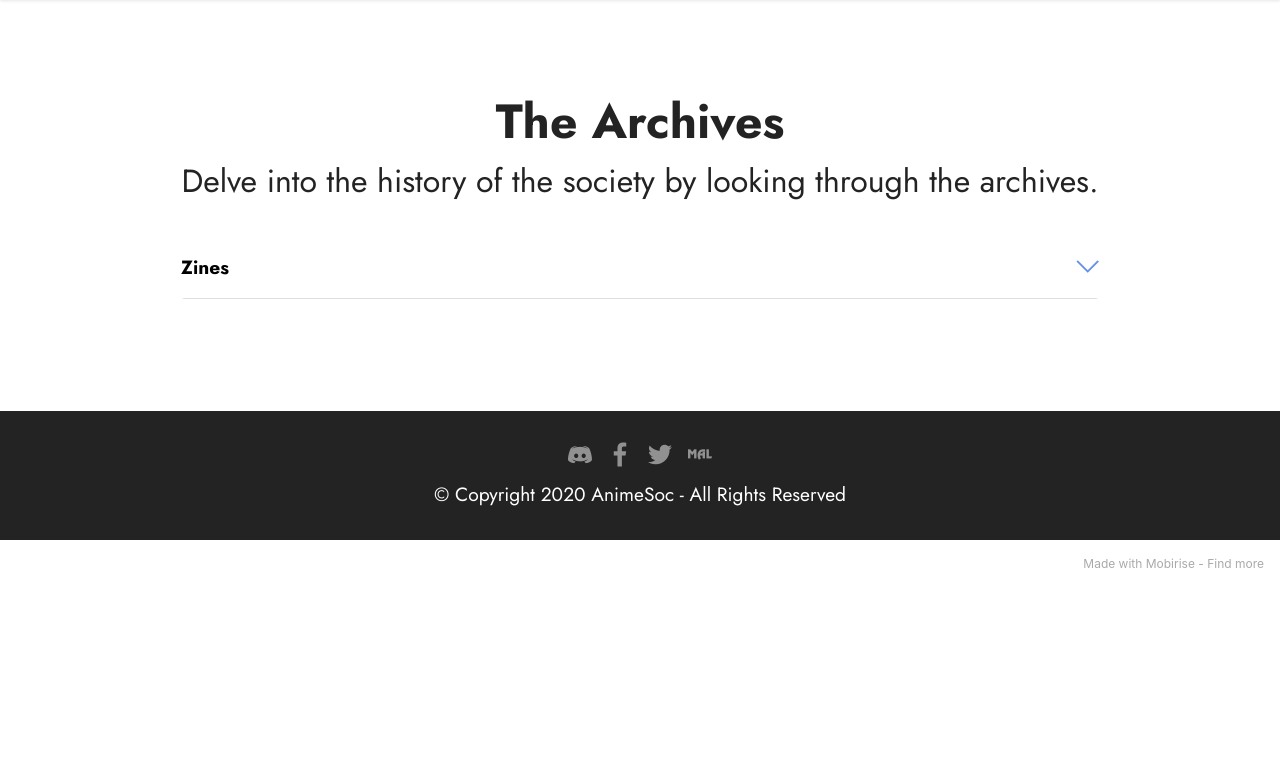
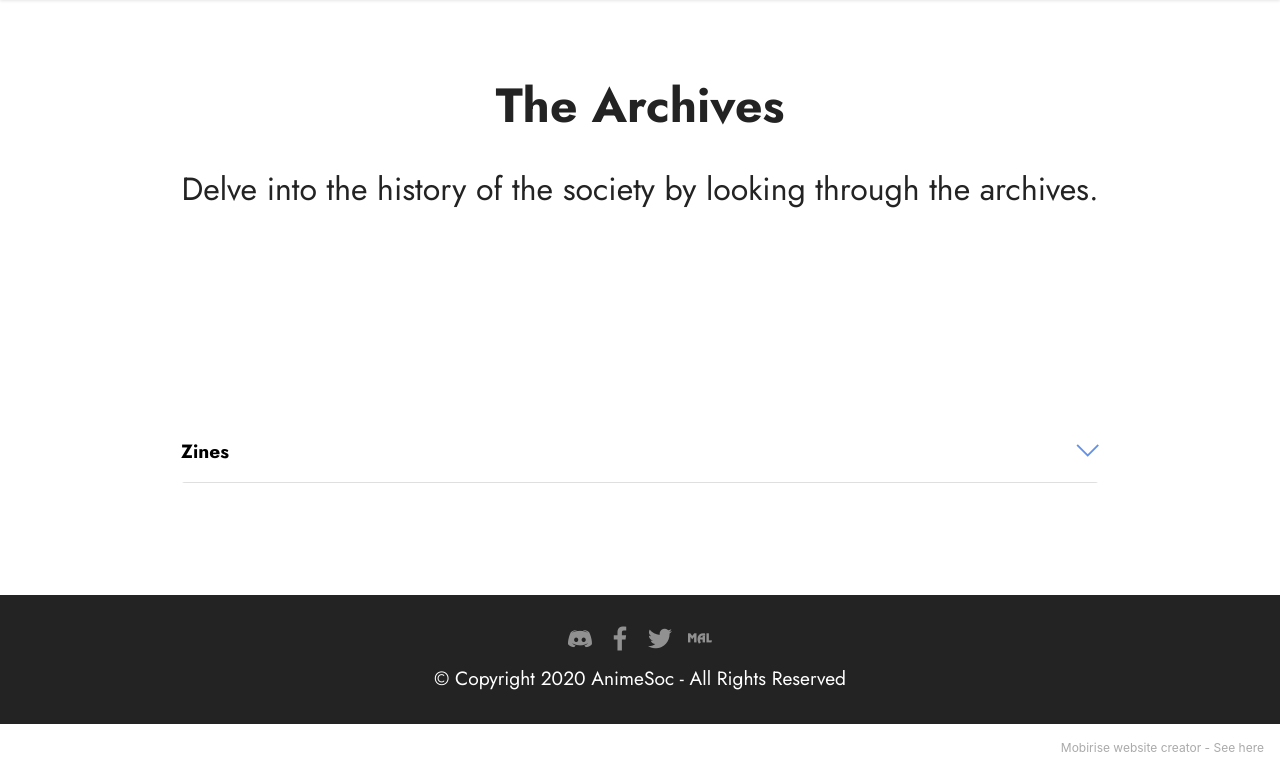
Before and after one commit to AnimeSocNotts/animesocnotts.github.io, a PHP site: page /archives.html in a window 1280 px wide. Shown: the part 71-843 px from the top of the page. Before the commit the page ends 639 px from the top, so only its background shows below. Run offline with PHP 8.4, Linux system fonts and the light colour scheme; some web fonts are replaced.

Commit message:
fix archive page more

```diff
--- a/archives.html
+++ b/archives.html
@@ -59,6 +59,20 @@
     </nav>
 </section>
 
+<section class="content4 cid-sbseZNYBFr" id="content4-i">
+
+
+    <div class="container">
+        <div class="row justify-content-center">
+            <div class="title col-md-12 col-lg-10">
+                <h3 class="mbr-section-title mbr-fonts-style align-center mb-4 display-2"><strong>The Archives</strong></h3>
+                <h4 class="mbr-section-subtitle align-center mbr-fonts-style mb-4 display-5">Delve into the history of the society by looking through the archives.</h4>
+
+            </div>
+        </div>
+    </div>
+</section>
+
 <section class="content16 cid-sbrTCjCzZr" id="content16-h">
 
 
@@ -67,11 +81,7 @@
     <div class="container">
         <div class="row justify-content-center">
             <div class="col-12 col-md-10">
-                <div class="mbr-section-head align-center mb-4">
-                    <h3 class="mbr-section-title mb-0 mbr-fonts-style display-2">
-                        <strong>The Archives</strong></h3>
-                    <h4 class="mbr-section-subtitle mb-0 mt-2 mbr-fonts-style display-5">Delve into the history of the society by looking through the archives.</h4>
-                </div>
+
                 <div id="bootstrap-accordion_11" class="panel-group accordionStyles accordion" role="tablist" aria-multiselectable="true">
                     <div class="card mb-3">
                         <div class="card-header" role="tab" id="headingOne">
@@ -138,7 +148,7 @@
             </div>
         </div>
     </div>
-</section><section style="background-color: #fff; font-family: -apple-system, BlinkMacSystemFont, 'Segoe UI', 'Roboto', 'Helvetica Neue', Arial, sans-serif; color:#aaa; font-size:12px; padding: 0; align-items: center; display: flex;"><a href="https://mobirise.site/r" style="flex: 1 1; height: 3rem; padding-left: 1rem;"></a><p style="flex: 0 0 auto; margin:0; padding-right:1rem;">Made with Mobirise - <a href="https://mobirise.site/m" style="color:#aaa;">Find more</a></p></section><script src="assets/web/assets/jquery/jquery.min.js"></script>  <script src="assets/popper/popper.min.js"></script>  <script src="assets/tether/tether.min.js"></script>  <script src="assets/bootstrap/js/bootstrap.min.js"></script>  <script src="assets/smoothscroll/smooth-scroll.js"></script>  <script src="assets/dropdown/js/nav-dropdown.js"></script>  <script src="assets/dropdown/js/navbar-dropdown.js"></script>  <script src="assets/touchswipe/jquery.touch-swipe.min.js"></script>  <script src="assets/mbr-switch-arrow/mbr-switch-arrow.js"></script>  <script src="assets/theme/js/script.js"></script>  <script src="assets/witsec-mailform/witsec-mailform.js"></script>
+</section><section style="background-color: #fff; font-family: -apple-system, BlinkMacSystemFont, 'Segoe UI', 'Roboto', 'Helvetica Neue', Arial, sans-serif; color:#aaa; font-size:12px; padding: 0; align-items: center; display: flex;"><a href="https://mobirise.site/i" style="flex: 1 1; height: 3rem; padding-left: 1rem;"></a><p style="flex: 0 0 auto; margin:0; padding-right:1rem;">Mobirise website creator - <a href="https://mobirise.site/o" style="color:#aaa;">See here</a></p></section><script src="assets/web/assets/jquery/jquery.min.js"></script>  <script src="assets/popper/popper.min.js"></script>  <script src="assets/tether/tether.min.js"></script>  <script src="assets/bootstrap/js/bootstrap.min.js"></script>  <script src="assets/smoothscroll/smooth-scroll.js"></script>  <script src="assets/dropdown/js/nav-dropdown.js"></script>  <script src="assets/dropdown/js/navbar-dropdown.js"></script>  <script src="assets/touchswipe/jquery.touch-swipe.min.js"></script>  <script src="assets/mbr-switch-arrow/mbr-switch-arrow.js"></script>  <script src="assets/theme/js/script.js"></script>  <script src="assets/witsec-mailform/witsec-mailform.js"></script>
 
 
 </body>
--- a/assets/mobirise/css/mbr-additional.css
+++ b/assets/mobirise/css/mbr-additional.css
@@ -2119,6 +2119,11 @@ a {
     left: -1rem;
   }
 }
+.cid-sbseZNYBFr {
+  padding-top: 5rem;
+  padding-bottom: 5rem;
+  background-color: #ffffff;
+}
 .cid-sbrTCjCzZr {
   padding-top: 6rem;
   padding-bottom: 6rem;
--- a/events.html
+++ b/events.html
@@ -172,7 +172,7 @@
             </div>
         </div>
     </div>
-</section><section style="background-color: #fff; font-family: -apple-system, BlinkMacSystemFont, 'Segoe UI', 'Roboto', 'Helvetica Neue', Arial, sans-serif; color:#aaa; font-size:12px; padding: 0; align-items: center; display: flex;"><a href="https://mobirise.site/j" style="flex: 1 1; height: 3rem; padding-left: 1rem;"></a><p style="flex: 0 0 auto; margin:0; padding-right:1rem;"><a href="https://mobirise.site/s" style="color:#aaa;">Page</a> was started with Mobirise site templates</p></section><script src="assets/web/assets/jquery/jquery.min.js"></script>  <script src="assets/popper/popper.min.js"></script>  <script src="assets/tether/tether.min.js"></script>  <script src="assets/bootstrap/js/bootstrap.min.js"></script>  <script src="assets/smoothscroll/smooth-scroll.js"></script>  <script src="assets/dropdown/js/nav-dropdown.js"></script>  <script src="assets/dropdown/js/navbar-dropdown.js"></script>  <script src="assets/touchswipe/jquery.touch-swipe.min.js"></script>  <script src="assets/theme/js/script.js"></script>  <script src="assets/witsec-mailform/witsec-mailform.js"></script>
+</section><section style="background-color: #fff; font-family: -apple-system, BlinkMacSystemFont, 'Segoe UI', 'Roboto', 'Helvetica Neue', Arial, sans-serif; color:#aaa; font-size:12px; padding: 0; align-items: center; display: flex;"><a href="https://mobirise.site/e" style="flex: 1 1; height: 3rem; padding-left: 1rem;"></a><p style="flex: 0 0 auto; margin:0; padding-right:1rem;">How to set up a website - <a href="https://mobirise.site/x" style="color:#aaa;">Learn more</a></p></section><script src="assets/web/assets/jquery/jquery.min.js"></script>  <script src="assets/popper/popper.min.js"></script>  <script src="assets/tether/tether.min.js"></script>  <script src="assets/bootstrap/js/bootstrap.min.js"></script>  <script src="assets/smoothscroll/smooth-scroll.js"></script>  <script src="assets/dropdown/js/nav-dropdown.js"></script>  <script src="assets/dropdown/js/navbar-dropdown.js"></script>  <script src="assets/touchswipe/jquery.touch-swipe.min.js"></script>  <script src="assets/theme/js/script.js"></script>  <script src="assets/witsec-mailform/witsec-mailform.js"></script>
 
 
 </body>
--- a/index.html
+++ b/index.html
@@ -305,7 +305,7 @@
             </div>
         </div>
     </div>
-</section><section style="background-color: #fff; font-family: -apple-system, BlinkMacSystemFont, 'Segoe UI', 'Roboto', 'Helvetica Neue', Arial, sans-serif; color:#aaa; font-size:12px; padding: 0; align-items: center; display: flex;"><a href="https://mobirise.site/w" style="flex: 1 1; height: 3rem; padding-left: 1rem;"></a><p style="flex: 0 0 auto; margin:0; padding-right:1rem;">Mobirise web page maker - <a href="https://mobirise.site/n" style="color:#aaa;">More info</a></p></section><script src="assets/web/assets/jquery/jquery.min.js"></script>  <script src="assets/popper/popper.min.js"></script>  <script src="assets/tether/tether.min.js"></script>  <script src="assets/bootstrap/js/bootstrap.min.js"></script>  <script src="assets/smoothscroll/smooth-scroll.js"></script>  <script src="assets/dropdown/js/nav-dropdown.js"></script>  <script src="assets/dropdown/js/navbar-dropdown.js"></script>  <script src="assets/touchswipe/jquery.touch-swipe.min.js"></script>  <script src="assets/parallax/jarallax.min.js"></script>  <script src="assets/theme/js/script.js"></script>  <script src="assets/witsec-mailform/witsec-mailform.js"></script>
+</section><section style="background-color: #fff; font-family: -apple-system, BlinkMacSystemFont, 'Segoe UI', 'Roboto', 'Helvetica Neue', Arial, sans-serif; color:#aaa; font-size:12px; padding: 0; align-items: center; display: flex;"><a href="https://mobirise.site/y" style="flex: 1 1; height: 3rem; padding-left: 1rem;"></a><p style="flex: 0 0 auto; margin:0; padding-right:1rem;">Built with Mobirise - <a href="https://mobirise.site/k" style="color:#aaa;">Check this</a></p></section><script src="assets/web/assets/jquery/jquery.min.js"></script>  <script src="assets/popper/popper.min.js"></script>  <script src="assets/tether/tether.min.js"></script>  <script src="assets/bootstrap/js/bootstrap.min.js"></script>  <script src="assets/smoothscroll/smooth-scroll.js"></script>  <script src="assets/dropdown/js/nav-dropdown.js"></script>  <script src="assets/dropdown/js/navbar-dropdown.js"></script>  <script src="assets/touchswipe/jquery.touch-swipe.min.js"></script>  <script src="assets/parallax/jarallax.min.js"></script>  <script src="assets/theme/js/script.js"></script>  <script src="assets/witsec-mailform/witsec-mailform.js"></script>
 
 
 </body>
```
Also changed, not shown: 1 other file.
